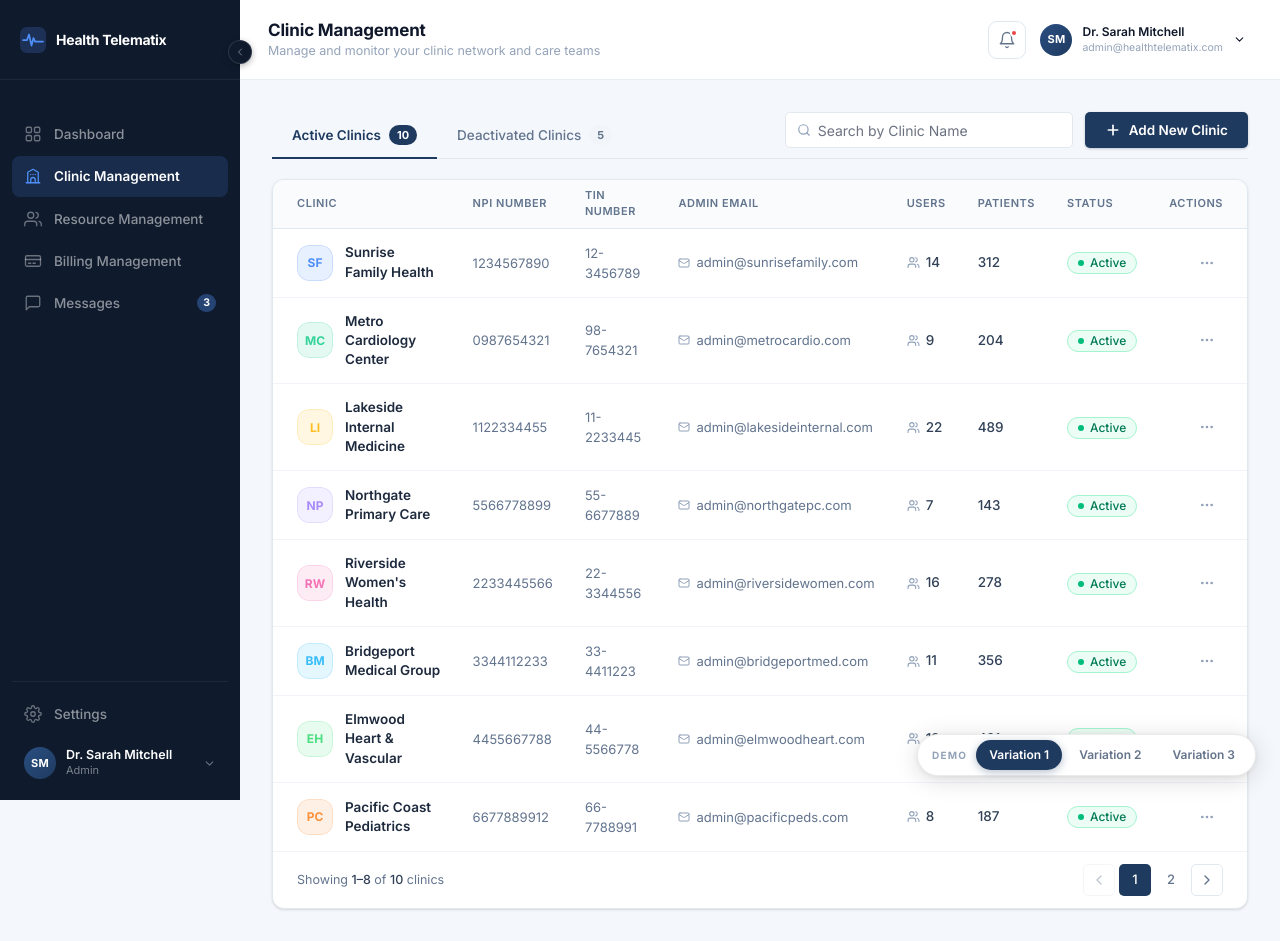
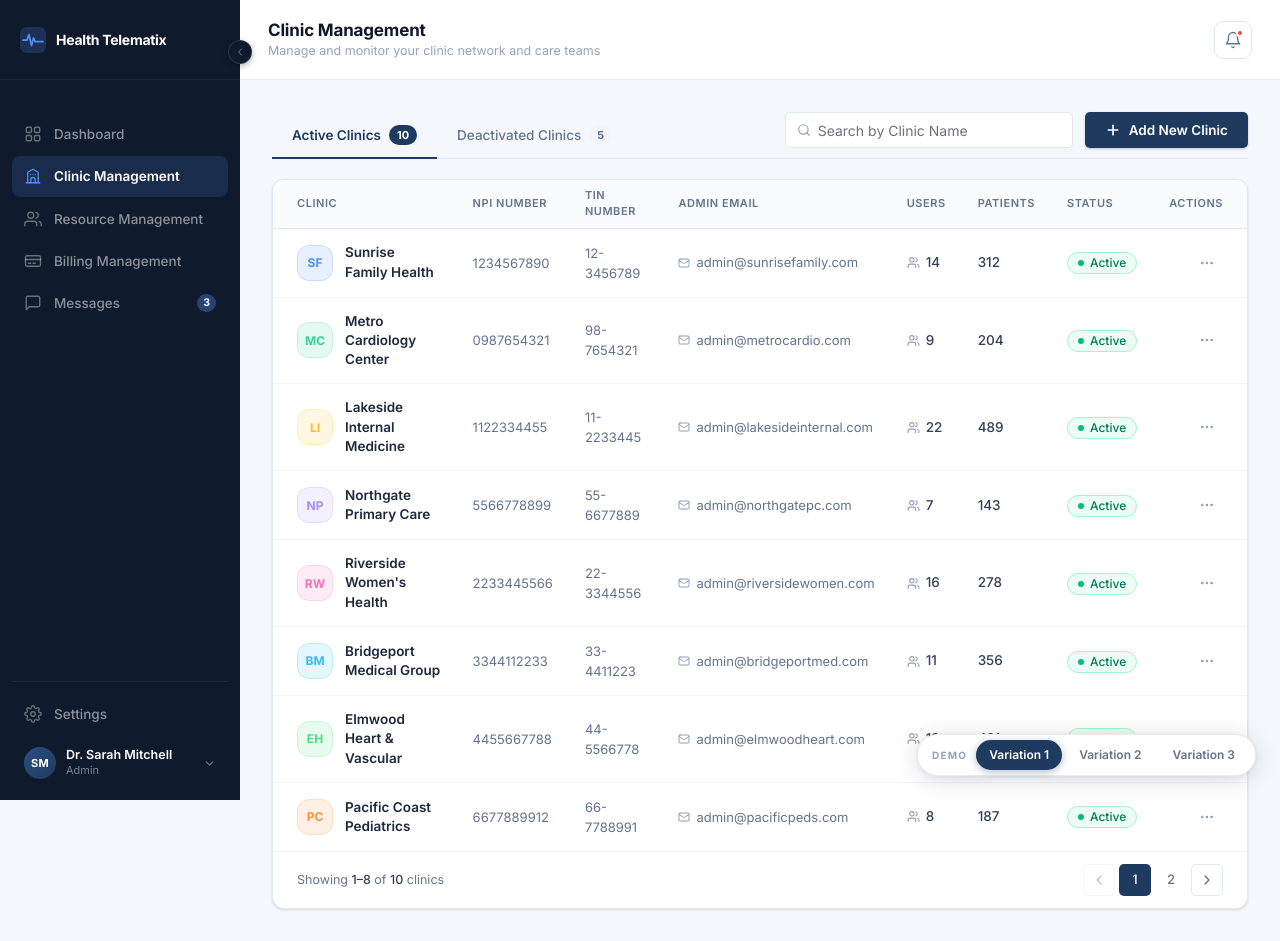
Before and after one commit to tanmaythakare14/Health---Telematix---Design-Theme, a React (Vite) app: page /clinic-management in a window 1280 px wide. Built offline with nearby package versions, Linux system fonts and the light colour scheme.

Commit message:
feat: remove settings.local.json and update .gitignore to exclude .claude directory

```diff
--- a/src/components/layout/TopBar.jsx
+++ b/src/components/layout/TopBar.jsx
@@ -34,14 +34,14 @@ export default function TopBar({ pageTitle = 'Dashboard', pageSubtitle = '' }) {
         </button>
 
         {/* Profile — no surrounding box, no divider */}
-        <button className="dash-profile" aria-label="Account menu">
+        {/* <button className="dash-profile" aria-label="Account menu">
           <div className="dash-profile__avatar">SM</div>
           <div className="dash-profile__info">
             <span className="dash-profile__name">Dr. Sarah Mitchell</span>
             <span className="dash-profile__email">admin@healthtelematix.com</span>
           </div>
           <ChevronDownIcon />
-        </button>
+        </button> */}
       </div>
     </header>
   )
```
Also changed, not shown: .claude/settings.local.json (deleted), 2 other files (tests, documents, lock files or other folders).
